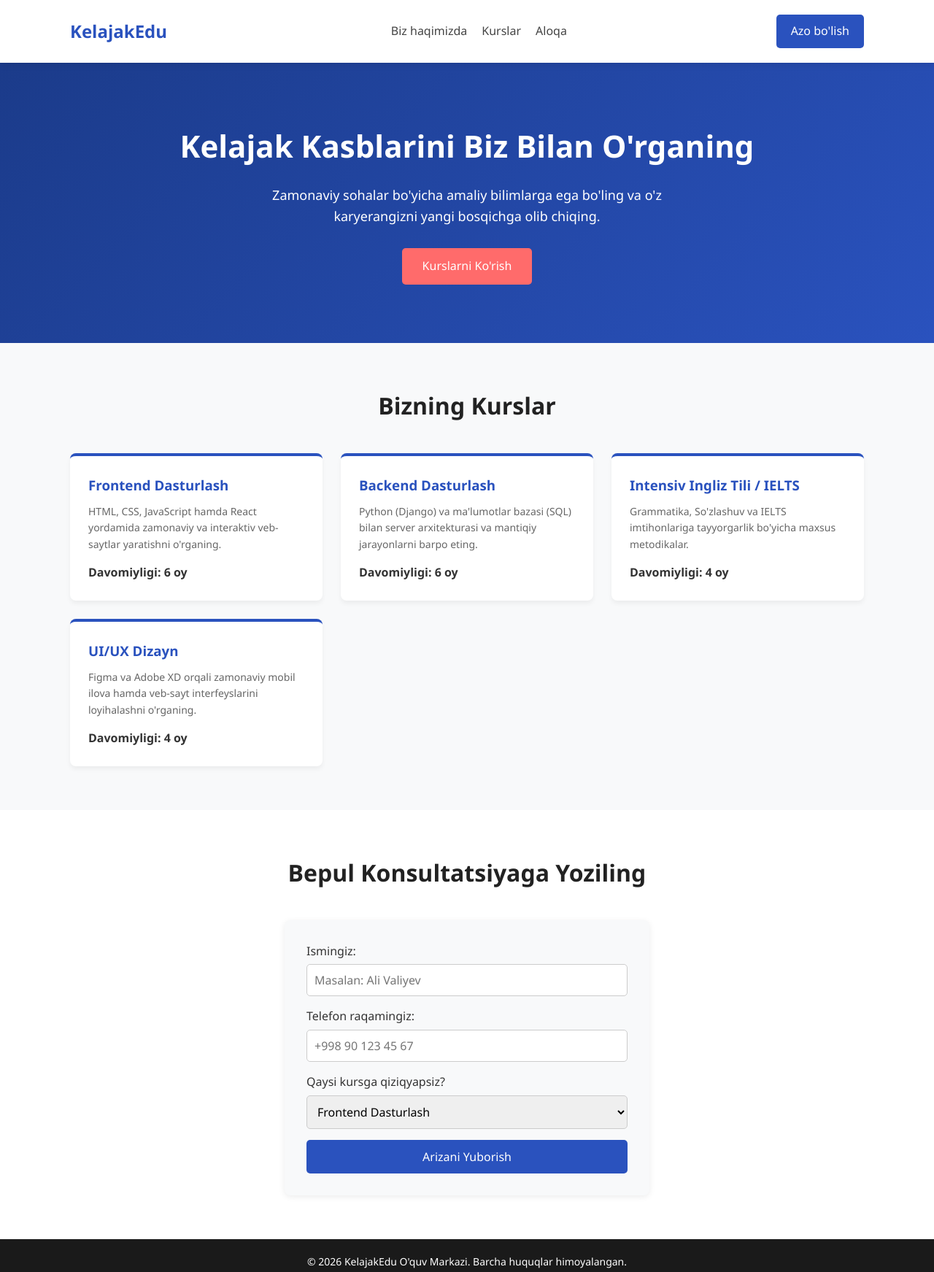
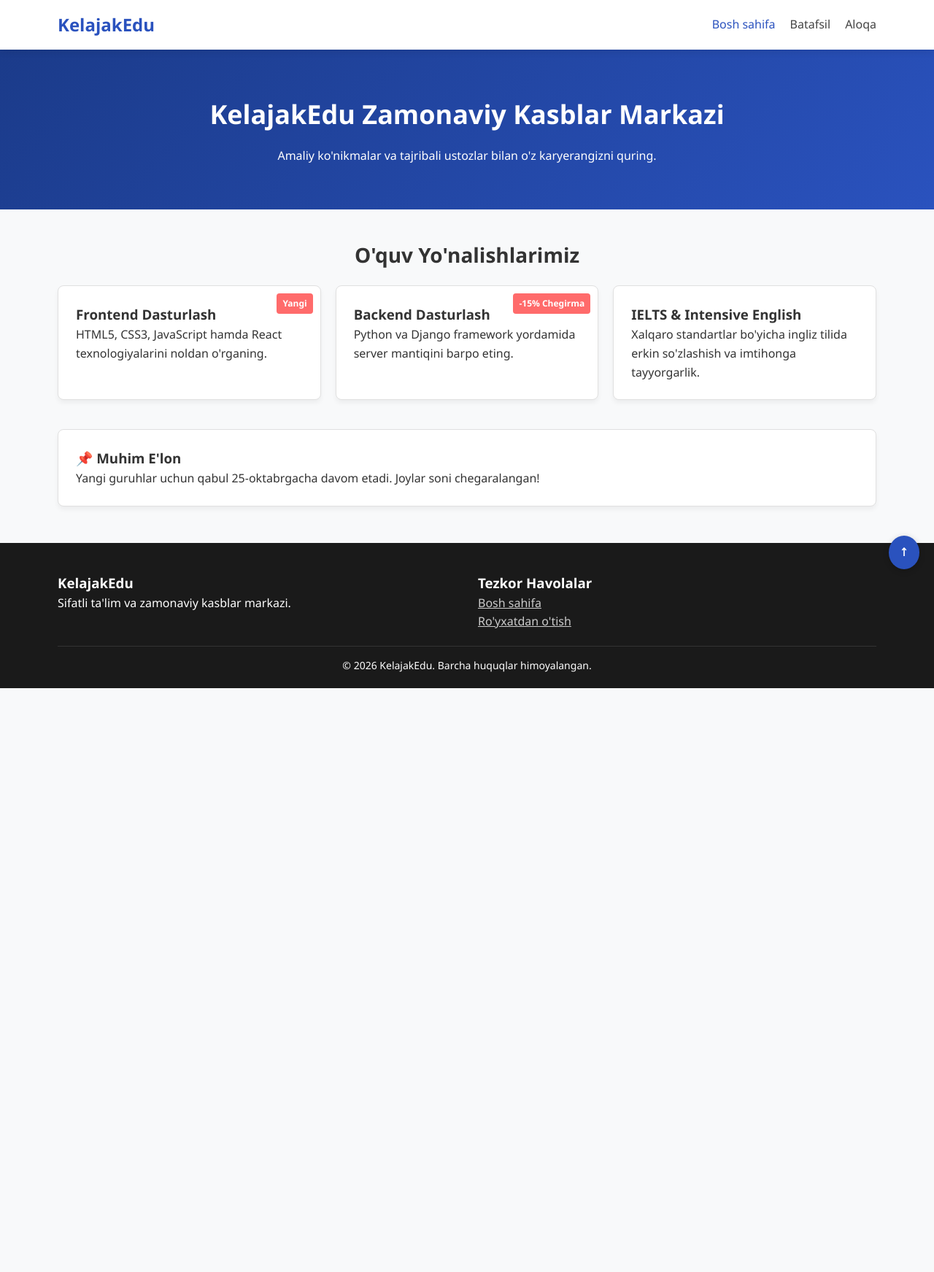
Before and after one commit to Ergashboyev17/Web_dasturlash, a plain HTML site: page 2-amaliyot/index.html in a window 1280 px wide. Shown: the whole page at 73% size. After the commit the page ends 943 px from the top, so only its background shows below. Drawn offline with Linux system fonts and the light colour scheme.

Commit message:
2-amaliyot

```diff
--- a/2-amaliyot/CSS/style.css
+++ b/2-amaliyot/CSS/style.css
@@ -1,28 +1,29 @@
-    /* CSS Uslublari */
-        * {
+/* Universal selector va Box Model */
+*, *::before, *::after {
+    box-sizing: border-box;
     margin: 0;
     padding: 0;
-            box-sizing: border-box;
-            font-family: 'Segoe UI', Tahoma, Geneva, Verdana, sans-serif;
 }
 
 body {
+    font-family: 'Segoe UI', Tahoma, Geneva, Verdana, sans-serif;
+    line-height: 1.6;
     color: #333;
-            line-height: 1.6;
     background-color: #f8f9fa;
 }
 
-        /* Container */
+/* Konteyner */
 .container {
-            width: 85%;
+    width: 90%;
     max-width: 1200px;
     margin: 0 auto;
+    padding: 0 15px;
 }
 
-        /* Header / Navigatsiya */
+/* Sticky Header va Flexbox Navigatsiya */
 header {
     background-color: #ffffff;
-            box-shadow: 0 2px 10px rgba(0,0,0,0.1);
+    box-shadow: 0 2px 10px rgba(0, 0, 0, 0.1);
     position: sticky;
     top: 0;
     z-index: 1000;
@@ -32,7 +33,7 @@
     display: flex;
     justify-content: space-between;
     align-items: center;
-            padding: 20px 0;
+    padding: 15px 0;
 }
 
 .logo {
@@ -44,10 +45,7 @@
 .nav-links {
     display: flex;
     list-style: none;
-        }
-
-        .nav-links li {
-            margin-left: 20px;
+    gap: 20px;
 }
 
 .nav-links a {
@@ -57,153 +55,223 @@
     transition: color 0.3s;
 }
 
-        .nav-links a:hover {
+.nav-links a:hover, .nav-links a.active {
     color: #2a52be;
 }
 
-        .btn-primary {
-            background-color: #2a52be;
-            color: white;
-            padding: 10px 20px;
-            border-radius: 5px;
-            text-decoration: none;
-            transition: background 0.3s;
-        }
-
-        .btn-primary:hover {
-            background-color: #1b3b8a;
-        }
-
-        /* Hero Sektsiya */
+/* Hero Section va Markazlashtirish */
 .hero {
     background: linear-gradient(135deg, #1b3b8a, #2a52be);
     color: white;
-            padding: 80px 0;
+    padding: 60px 0;
+    display: flex;
+    justify-content: center;
+    align-items: center;
     text-align: center;
 }
 
-        .hero h1 {
-            font-size: 42px;
-            margin-bottom: 20px;
-        }
-
-        .hero p {
-            font-size: 18px;
-            margin-bottom: 30px;
-            max-width: 600px;
-            margin-left: auto;
-            margin-right: auto;
-        }
-
-        .btn-secondary {
-            background-color: #ff6b6b;
-            color: white;
-            padding: 12px 28px;
-            font-size: 16px;
-            border-radius: 5px;
-            text-decoration: none;
-            display: inline-block;
-        }
-
-        .btn-secondary:hover {
-            background-color: #ee5253;
-        }
-
-        /* Kurslar Bo'limi */
-        .courses {
-            padding: 60px 0;
-        }
-
-        .section-title {
-            text-align: center;
-            font-size: 32px;
-            margin-bottom: 40px;
-            color: #222;
-        }
-
-        .course-grid {
-            display: grid;
-            grid-template-columns: repeat(auto-fit, minmax(280px, 1fr));
-            gap: 25px;
-        }
-
-        .course-card {
-            background: white;
-            border-radius: 8px;
-            padding: 25px;
-            box-shadow: 0 4px 6px rgba(0,0,0,0.05);
-            border-top: 4px solid #2a52be;
-            transition: transform 0.3s;
-        }
-
-        .course-card:hover {
-            transform: translateY(-5px);
-        }
-
-        .course-card h3 {
-            margin-bottom: 10px;
-            color: #2a52be;
-        }
-
-        .course-card p {
-            font-size: 14px;
-            color: #666;
+.hero-content h1 {
+    font-size: 36px;
     margin-bottom: 15px;
 }
 
-        /* Aloqa va Forma */
-        .contact {
-            background-color: #ffffff;
-            padding: 60px 0;
+/* Kartalar va Flex Layout */
+.section-title {
+    text-align: center;
+    margin: 40px 0 20px;
+    font-size: 28px;
+}
+
+.card-grid {
+    display: flex;
+    flex-wrap: wrap;
+    gap: 20px;
+    margin-bottom: 40px;
+}
+
+.card {
+    flex: 1 1 280px;
+    background: #ffffff;
+    border: 1px solid #e0e0e0;
+    border-radius: 8px;
+    padding: 24px;
+    position: relative; /* Badge joylashuvi uchun */
+    box-shadow: 0 4px 6px rgba(0,0,0,0.05);
+}
+
+/* Absolute position: Karta belgisi (Badge) */
+.badge {
+    position: absolute;
+    top: 10px;
+    right: 10px;
+    background-color: #ff6b6b;
+    color: white;
+    padding: 4px 8px;
+    font-size: 12px;
+    border-radius: 4px;
+    font-weight: bold;
+}
+
+/* Fixed position: "Yuqoriga" tugmasi */
+.back-to-top {
+    position: fixed;
+    bottom: 20px;
+    right: 20px;
+    background-color: #2a52be;
+    color: white;
+    text-decoration: none;
+    padding: 10px 15px;
+    border-radius: 50%;
+    font-weight: bold;
+    box-shadow: 0 2px 8px rgba(0,0,0,0.2);
+    z-index: 999;
+}
+
+/* Jadval uslublari */
+.table-container {
+    overflow-x: auto;
+    margin: 30px 0;
+}
+
+table {
+    width: 100%;
+    border-collapse: collapse;
+    background: white;
+}
+
+th, td {
+    border: 1px solid #ddd;
+    padding: 12px;
+    text-align: left;
+}
+
+th {
+    background-color: #2a52be;
+    color: white;
+}
+
+caption {
+    font-weight: bold;
+    margin-bottom: 10px;
+    font-size: 18px;
+}
+
+/* Form uslublari */
+.form-container {
+    max-width: 650px;
+    margin: 30px auto;
+    background: white;
+    padding: 30px;
+    border-radius: 8px;
+    box-shadow: 0 4px 10px rgba(0,0,0,0.08);
 }
 
 .form-group {
-            margin-bottom: 15px;
+    display: flex;
+    flex-direction: column;
+    gap: 8px;
+    margin-bottom: 18px;
 }
 
-        .form-group label {
-            display: block;
-            margin-bottom: 5px;
-            font-weight: 500;
-        }
-
-        .form-group input, .form-group select {
-            width: 100%;
+.form-group input,
+.form-group select,
+.form-group textarea {
     padding: 10px;
     border: 1px solid #ccc;
     border-radius: 5px;
-            font-size: 16px;
+    font-size: 15px;
 }
 
-        .form-container {
-            max-width: 500px;
-            margin: 0 auto;
-            background: #f8f9fa;
-            padding: 30px;
-            border-radius: 8px;
-            box-shadow: 0 2px 8px rgba(0,0,0,0.08);
+fieldset {
+    border: 1px solid #ccc;
+    padding: 15px;
+    border-radius: 5px;
+    margin-bottom: 18px;
+}
+
+legend {
+    padding: 0 5px;
+    font-weight: bold;
+}
+
+.radio-group, .checkbox-group {
+    display: flex;
+    gap: 15px;
+    align-items: center;
 }
 
 .submit-btn {
-            width: 100%;
-            padding: 12px;
     background-color: #2a52be;
     color: white;
+    padding: 12px;
     border: none;
     border-radius: 5px;
+    cursor: pointer;
     font-size: 16px;
-            cursor: pointer;
+    width: 100%;
 }
 
 .submit-btn:hover {
     background-color: #1b3b8a;
 }
 
-        /* Footer */
+/* Media (Figure va Video/Map) */
+.media-container {
+    display: flex;
+    flex-wrap: wrap;
+    gap: 20px;
+    margin: 30px 0;
+}
+
+figure {
+    flex: 1 1 300px;
+    background: white;
+    padding: 10px;
+    border: 1px solid #ddd;
+    border-radius: 5px;
+}
+
+figure img {
+    width: 100%;
+    height: auto;
+    border-radius: 4px;
+}
+
+figcaption {
+    text-align: center;
+    font-size: 14px;
+    color: #666;
+    margin-top: 5px;
+}
+
+.video-box {
+    width: 100%;
+    margin-top: 20px;
+}
+
+/* Flexbox Footer (2 ustunli) */
 footer {
     background-color: #1a1a1a;
     color: white;
+    padding: 40px 0 20px;
+    margin-top: 50px;
+}
+
+.footer-content {
+    display: flex;
+    justify-content: space-between;
+    flex-wrap: wrap;
+    gap: 30px;
+    margin-bottom: 20px;
+}
+
+.footer-col {
+    flex: 1 1 250px;
+}
+
+.footer-bottom {
     text-align: center;
-            padding: 20px 0;
+    border-top: 1px solid #333;
+    padding-top: 15px;
     font-size: 14px;
 }
--- a/2-amaliyot/index.html
+++ b/2-amaliyot/index.html
@@ -3,104 +3,87 @@
 <head>
     <meta charset="UTF-8">
     <meta name="viewport" content="width=device-width, initial-scale=1.0">
-    <title>Kelajak O'quv Markazi</title>
-    <link rel="icon" href="./rasmlar/image.png" type="image/png">
-    <link rel="stylesheet" href="./CSS/style.css">
+    <title>KelajakEdu - Bosh sahifa</title>
+    <link rel="stylesheet" href="css/style.css">
 </head>
-<body>
+<body id="top">
 
-    <!-- Header -->
+    <!-- Header & Navigatsiya -->
     <header>
         <div class="container">
             <nav>
                 <div class="logo">KelajakEdu</div>
                 <ul class="nav-links">
-                    <li><a href="#about">Biz haqimizda</a></li>
-                    <li><a href="#courses">Kurslar</a></li>
-                    <li><a href="#contact">Aloqa</a></li>
+                    <li><a href="index.html" class="active">Bosh sahifa</a></li>
+                    <li><a href="batafsil.html">Batafsil</a></li>
+                    <li><a href="aloqa.html">Aloqa</a></li>
                 </ul>
-                <a href="#contact" class="btn-primary">Azo bo'lish</a>
             </nav>
         </div>
     </header>
 
+    <!-- Main Content -->
+    <main>
         <!-- Hero Sektsiya -->
         <section class="hero">
-        <div class="container">
-            <h1>Kelajak Kasblarini Biz Bilan O'rganing</h1>
-            <p>Zamonaviy sohalar bo'yicha amaliy bilimlarga ega bo'ling va o'z karyerangizni yangi bosqichga olib chiqing.</p>
-            <a href="#courses" class="btn-secondary">Kurslarni Ko'rish</a>
+            <div class="hero-content">
+                <h1>KelajakEdu Zamonaviy Kasblar Markazi</h1>
+                <p>Amaliy ko'nikmalar va tajribali ustozlar bilan o'z karyerangizni quring.</p>
             </div>
         </section>
 
-    <!-- Kurslar Bo'limi -->
-    <section class="courses" id="courses">
         <div class="container">
-            <h2 class="section-title">Bizning Kurslar</h2>
-            <div class="course-grid">
+            <h2 class="section-title">O'quv Yo'nalishlarimiz</h2>
 
-                <div class="course-card">
+            <section class="card-grid">
+                <article class="card">
+                    <span class="badge">Yangi</span>
                     <h3>Frontend Dasturlash</h3>
-                    <p>HTML, CSS, JavaScript hamda React yordamida zamonaviy va interaktiv veb-saytlar yaratishni o'rganing.</p>
-                    <strong>Davomiyligi: 6 oy</strong>
-                </div>
+                    <p>HTML5, CSS3, JavaScript hamda React texnologiyalarini noldan o'rganing.</p>
+                </article>
 
-                <div class="course-card">
+                <article class="card">
+                    <span class="badge">-15% Chegirma</span>
                     <h3>Backend Dasturlash</h3>
-                    <p>Python (Django) va ma'lumotlar bazasi (SQL) bilan server arxitekturasi va mantiqiy jarayonlarni barpo eting.</p>
-                    <strong>Davomiyligi: 6 oy</strong>
-                </div>
+                    <p>Python va Django framework yordamida server mantiqini barpo eting.</p>
+                </article>
 
-                <div class="course-card">
-                    <h3>Intensiv Ingliz Tili / IELTS</h3>
-                    <p>Grammatika, So'zlashuv va IELTS imtihonlariga tayyorgarlik bo'yicha maxsus metodikalar.</p>
-                    <strong>Davomiyligi: 4 oy</strong>
-                </div>
-
-                <div class="course-card">
-                    <h3>UI/UX Dizayn</h3>
-                    <p>Figma va Adobe XD orqali zamonaviy mobil ilova hamda veb-sayt interfeyslarini loyihalashni o'rganing.</p>
-                    <strong>Davomiyligi: 4 oy</strong>
-                </div>
-
-            </div>
-        </div>
+                <article class="card">
+                    <h3>IELTS & Intensive English</h3>
+                    <p>Xalqaro standartlar bo'yicha ingliz tilida erkin so'zlashish va imtihonga tayyorgarlik.</p>
+                </article>
             </section>
 
-    <!-- Ariza Topshirish Formasi -->
-    <section class="contact" id="contact">
-        <div class="container">
-            <h2 class="section-title">Bepul Konsultatsiyaga Yoziling</h2>
-            <div class="form-container">
-                <form action="#" method="POST">
-                    <div class="form-group">
-                        <label for="name">Ismingiz:</label>
-                        <input type="text" id="name" name="name" required placeholder="Masalan: Ali Valiyev">
+            <!-- Aside Bo'limi -->
+            <aside class="card">
+                <h3>📌 Muhim E'lon</h3>
+                <p>Yangi guruhlar uchun qabul 25-oktabrgacha davom etadi. Joylar soni chegaralangan!</p>
+            </aside>
         </div>
-                    <div class="form-group">
-                        <label for="phone">Telefon raqamingiz:</label>
-                        <input type="tel" id="phone" name="phone" required placeholder="+998 90 123 45 67">
-                    </div>
-                    <div class="form-group">
-                        <label for="course">Qaysi kursga qiziqyapsiz?</label>
-                        <select id="course" name="course">
-                            <option value="frontend">Frontend Dasturlash</option>
-                            <option value="backend">Backend Dasturlash</option>
-                            <option value="english">Ingliz tili / IELTS</option>
-                            <option value="design">UI/UX Dizayn</option>
-                        </select>
-                    </div>
-                    <button type="submit" class="submit-btn">Arizani Yuborish</button>
-                </form>
-            </div>
-        </div>
-    </section>
+    </main>
+
+    <!-- Fixed position tugmasi -->
+    <a href="#top" class="back-to-top" title="Yuqoriga">↑</a>
 
     <!-- Footer -->
     <footer>
         <div class="container">
-            <p>&copy; 2026 KelajakEdu O'quv Markazi. Barcha huquqlar himoyalangan.</p>
+            <div class="footer-content">
+                <div class="footer-col">
+                    <h3>KelajakEdu</h3>
+                    <p>Sifatli ta'lim va zamonaviy kasblar markazi.</p>
+                </div>
+                <div class="footer-col">
+                    <h3>Tezkor Havolalar</h3>
+                    <p><a href="index.html" style="color:#ccc;">Bosh sahifa</a></p>
+                    <p><a href="aloqa.html" style="color:#ccc;">Ro'yxatdan o'tish</a></p>
+                </div>
+            </div>
+            <div class="footer-bottom">
+                <p>&copy; 2026 KelajakEdu. Barcha huquqlar himoyalangan.</p>
+            </div>
         </div>
     </footer>
+
 </body>
 </html>
```
Also changed, not shown: 2-amaliyot/aloqa.html (+118 -0 lines), 2-amaliyot/batafsil.html (+114 -6 lines), 2-amaliyot/rasmlar/photo_2026-11-03_15-20-19.jpg (added), 2-amaliyot/rasmlar/photo_2026-11-03_15-24-58.jpg (added). Lines whose indentation alone changed are shown as unchanged.
